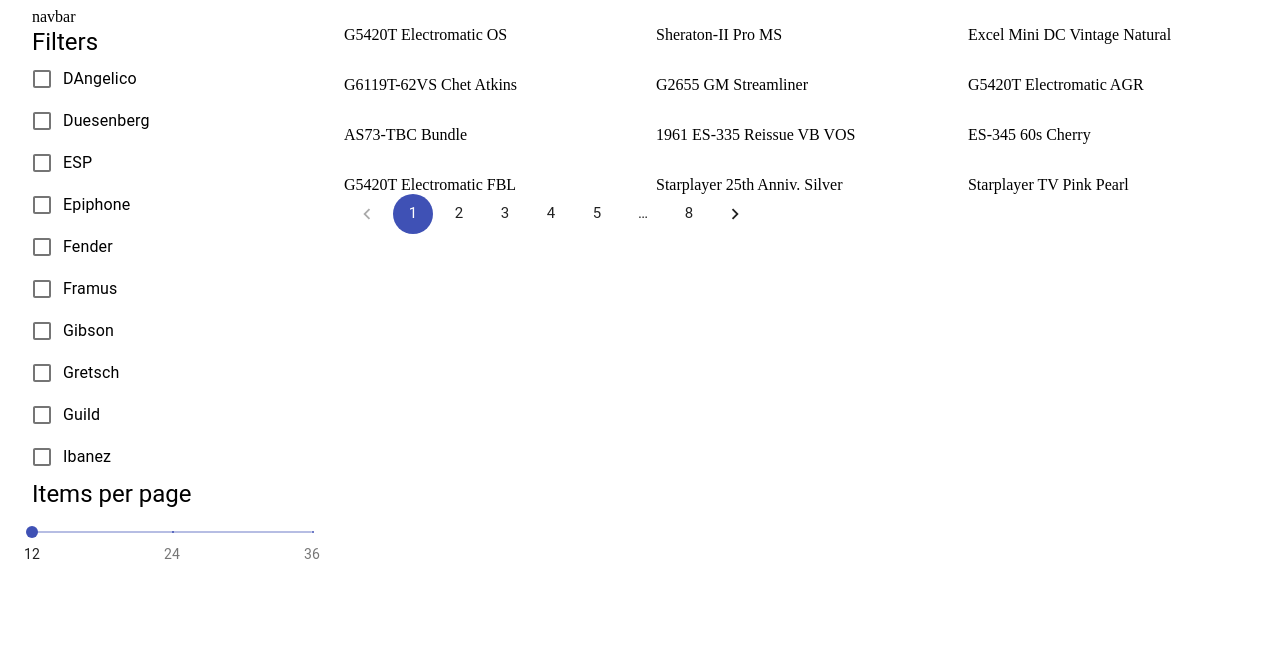
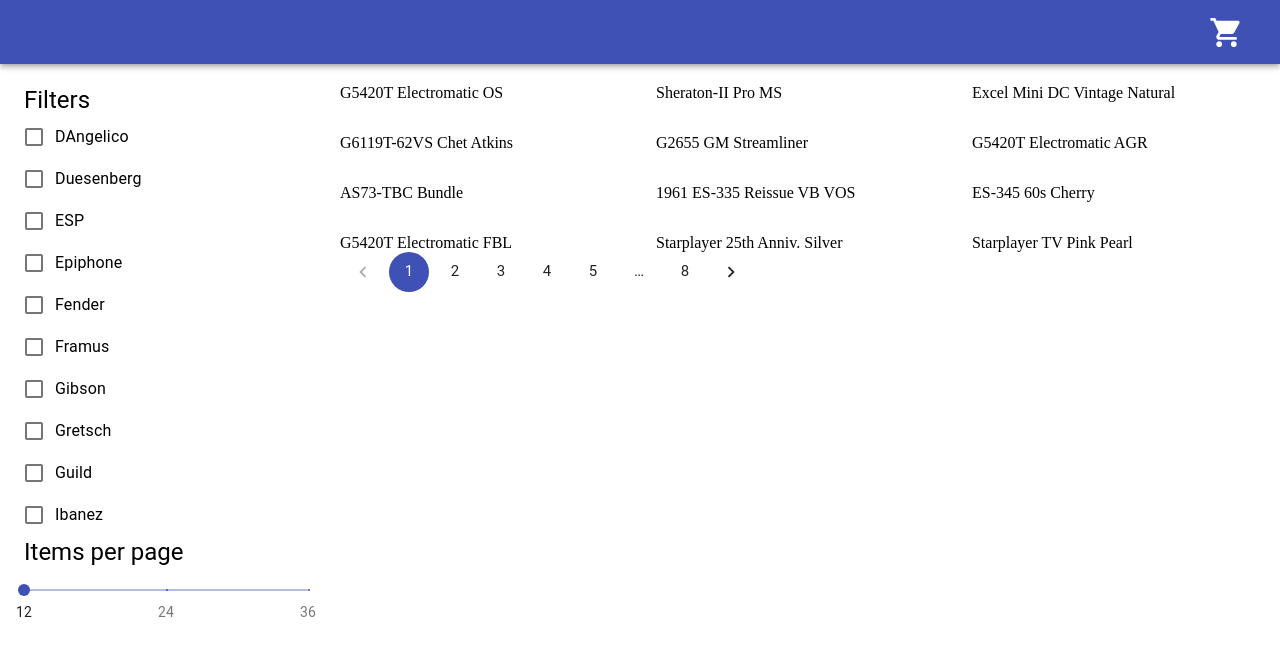
Before and after one commit to simonbucko/valtech-test, a React (Create React App) app: page / in a window 1280 px wide. Shown: the top 656 px of the page. Built offline with nearby package versions, Linux system fonts and the light colour scheme.

Commit message:
navbar done

```diff
--- a/package.json
+++ b/package.json
@@ -4,6 +4,7 @@
   "private": true,
   "dependencies": {
     "@material-ui/core": "^4.11.3",
+    "@material-ui/icons": "^4.11.2",
     "@material-ui/lab": "^4.0.0-alpha.57",
     "@testing-library/jest-dom": "^5.11.9",
     "@testing-library/react": "^11.2.5",
--- a/src/App.jsx
+++ b/src/App.jsx
@@ -2,7 +2,7 @@
 import Main from "./components/Main/Main";
 import Aside from "./components/Aside/Aside";
 import Navbar from "./components/Navbar/Navbar";
-
+import "./styles/App.css";
 //redux
 
 import { useDispatch } from "react-redux";
@@ -20,13 +20,15 @@
   }, []);
 
   return (
-    <Container maxWidth="lg">
+    <>
       <Navbar />
-      <Grid container spacing={4}>
-        <Aside />
-        <Main />
-      </Grid>
-    </Container>
+      <Container maxWidth="lg">
+        <Grid container spacing={4}>
+          <Aside />
+          <Main />
+        </Grid>
+      </Container>
+    </>
   );
 };
 
--- a/src/components/Navbar/Navbar.jsx
+++ b/src/components/Navbar/Navbar.jsx
@@ -1,7 +1,79 @@
 import React from "react";
+//mui
+import { makeStyles } from "@material-ui/core/styles";
+import AppBar from "@material-ui/core/AppBar";
+import Toolbar from "@material-ui/core/Toolbar";
+import IconButton from "@material-ui/core/IconButton";
+import ShoppingCartIcon from "@material-ui/icons/ShoppingCart";
+import Menu from "@material-ui/core/Menu";
+import MenuItem from "@material-ui/core/MenuItem";
+
+const useStyles = makeStyles((theme) => ({
+  root: {
+    flexGrow: 1,
+    marginBottom: 20,
+  },
+  menuButton: {
+    marginRight: theme.spacing(2),
+  },
+  title: {
+    flexGrow: 1,
+  },
+  toolbar: {
+    justifyContent: "flex-end",
+  },
+}));
 
 const Navbar = () => {
-  return <div>navbar</div>;
+  const classes = useStyles();
+  const [anchorEl, setAnchorEl] = React.useState(null);
+  const open = Boolean(anchorEl);
+
+  const handleMenu = (event) => {
+    setAnchorEl(event.currentTarget);
+  };
+
+  const handleClose = () => {
+    setAnchorEl(null);
+  };
+
+  return (
+    <div className={classes.root}>
+      <AppBar position="static">
+        <Toolbar className={classes.toolbar}>
+          <div>
+            <IconButton
+              aria-label="account of current user"
+              aria-controls="menu-appbar"
+              aria-haspopup="true"
+              onClick={handleMenu}
+              color="inherit"
+            >
+              <ShoppingCartIcon style={{ fontSize: 35 }} />
+            </IconButton>
+            <Menu
+              id="menu-appbar"
+              anchorEl={anchorEl}
+              anchorOrigin={{
+                vertical: "top",
+                horizontal: "right",
+              }}
+              keepMounted
+              transformOrigin={{
+                vertical: "top",
+                horizontal: "right",
+              }}
+              open={open}
+              onClose={handleClose}
+            >
+              <MenuItem onClick={handleClose}>Profile</MenuItem>
+              <MenuItem onClick={handleClose}>My account</MenuItem>
+            </Menu>
+          </div>
+        </Toolbar>
+      </AppBar>
+    </div>
+  );
 };
 
 export default Navbar;
--- /dev/null
+++ b/src/styles/App.css
@@ -0,0 +1,4 @@
+body {
+  padding: 0;
+  margin: 0;
+}
```
Also changed, not shown: 1 other file (tests, documents, lock files or other folders).
